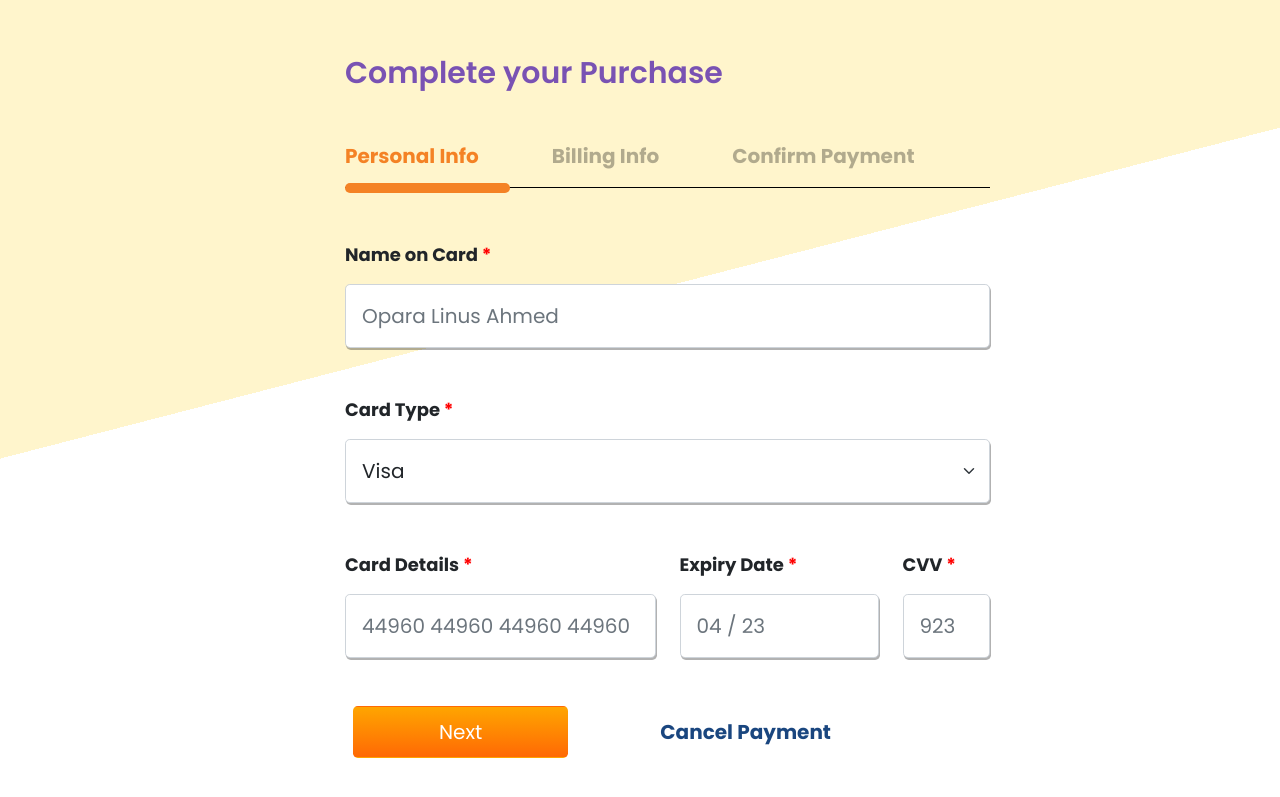
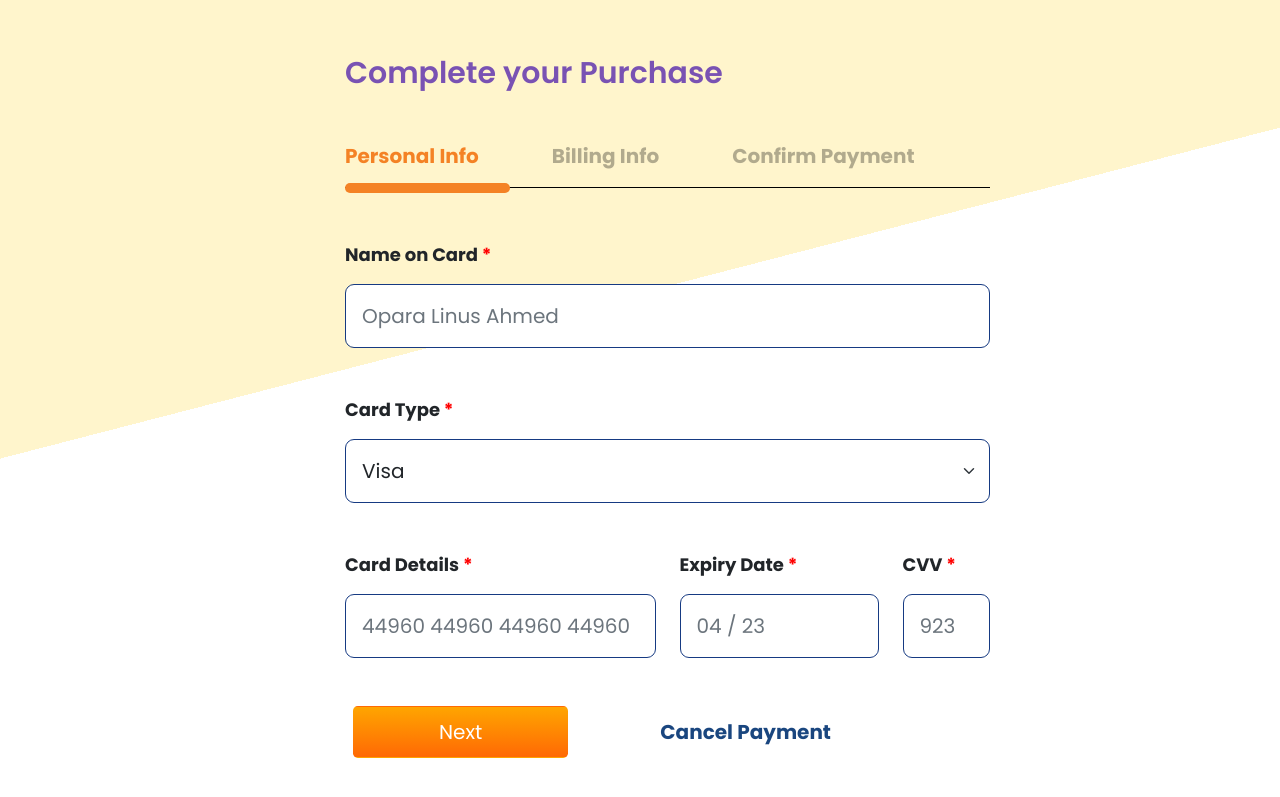
Before and after one commit to Mideolabanji/programming-task, a React (Create React App) app: page /next in a window 1280 px wide. Shown: the part 115-912 px from the top of the page. Built offline with nearby package versions, Linux system fonts and the light colour scheme.

Commit message:
added a border and border radius to the form inputs

```diff
--- a/src/App.css
+++ b/src/App.css
@@ -65,8 +65,9 @@ label {
 
 input,
 .select-input {
-  box-shadow: 1px 2px rgb(0 0 0 / 30%);
   padding: 1rem 1rem !important;
+  border: 1px solid #163a82 !important;
+  border-radius: 9px !important;
 }
 
 .required {
--- a/src/Billing.js
+++ b/src/Billing.js
@@ -55,7 +55,7 @@ export default function Billing() {
             Pay
           </button>
         </Link>
-        <a href="#">
+        <a href="/">
           <button
             type="button"
             className="btn btn-link cancel-payment-link btn-lg mt-5"
--- a/src/FormInputs.js
+++ b/src/FormInputs.js
@@ -88,7 +88,7 @@ export default function FormInputs() {
               Next
             </button>
           </Link>
-          <a href="#">
+          <a href="/">
             <button
               type="button"
               className="btn btn-link cancel-payment-link btn-lg mt-5"
```
